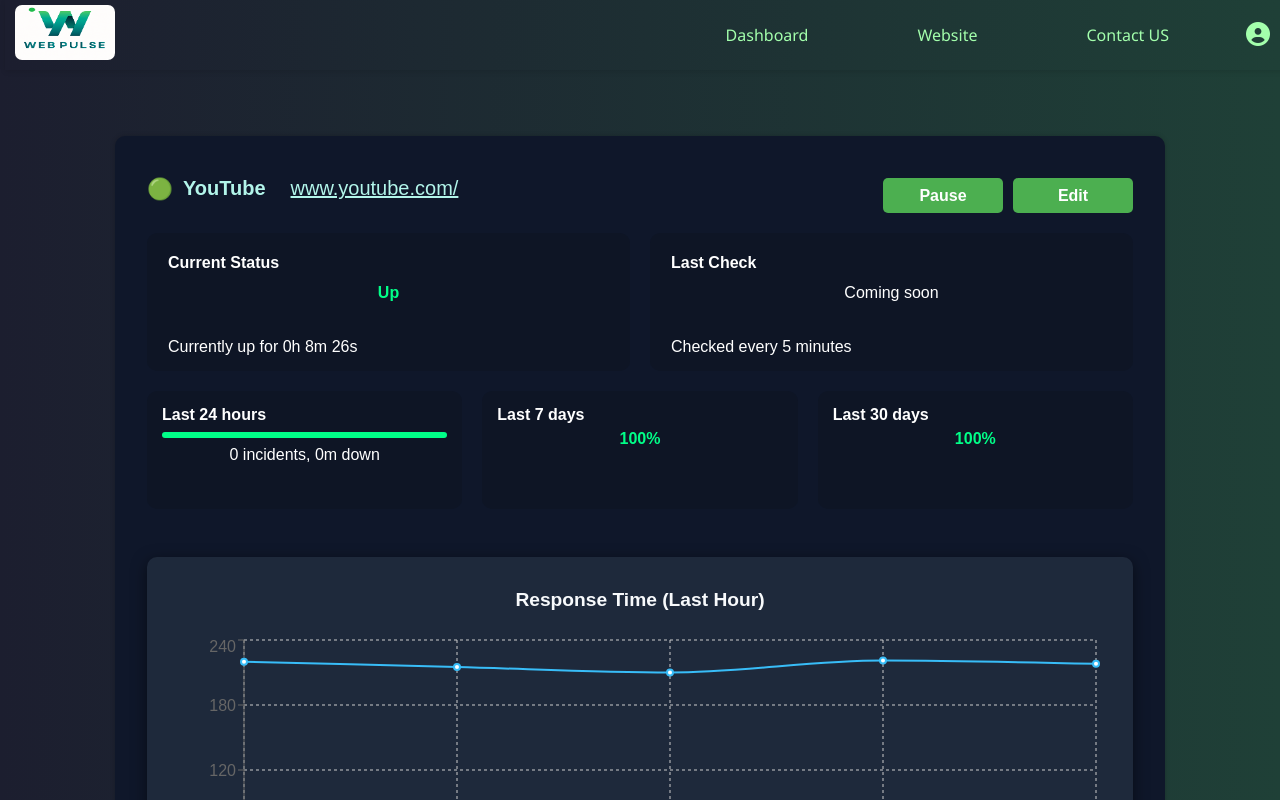
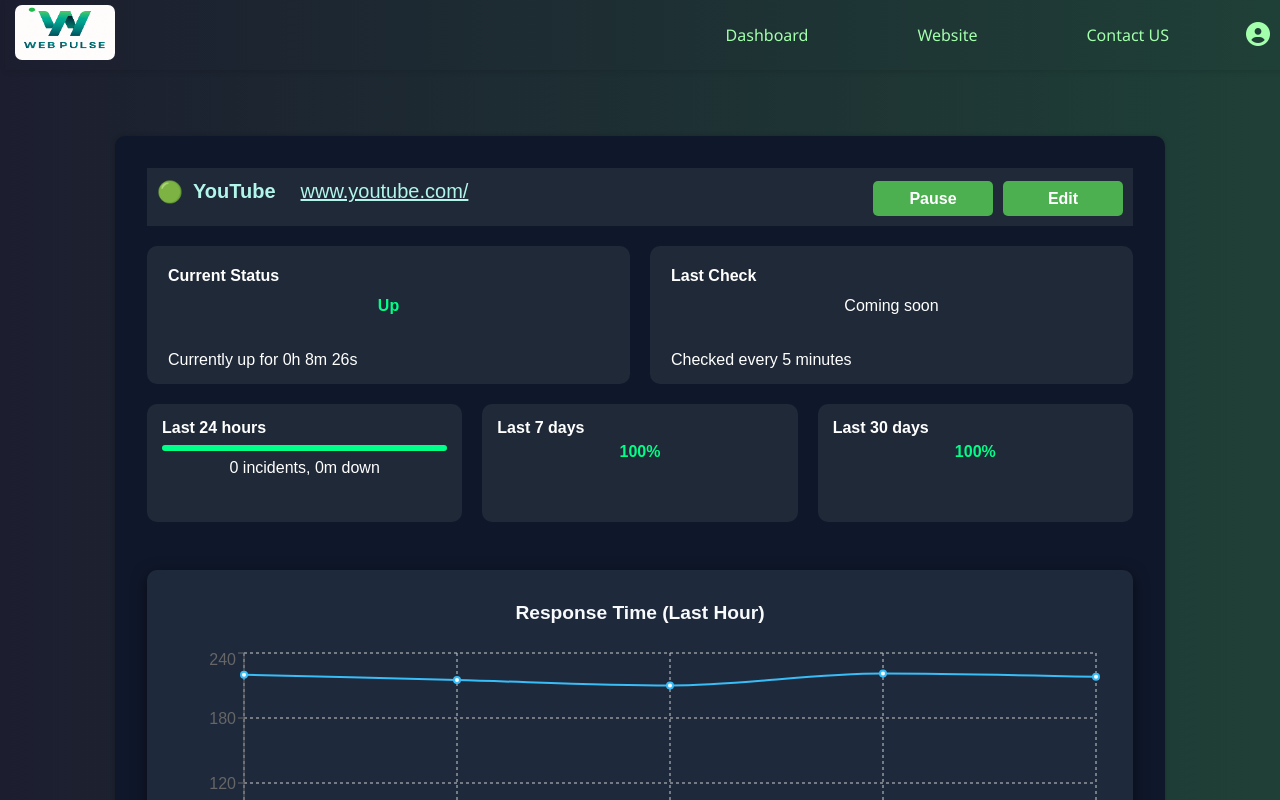
Before and after one commit to Dikshapanse/project_web_pulse, a React (Create React App) app: page /webDetail in a window 1280 px wide. Shown: the top 800 px of the page. Built offline with nearby package versions, Linux system fonts and the light colour scheme.

Commit message:
Update in Wbsite detail page

```diff
--- a/src/component/WebDetails/WebDetails.css
+++ b/src/component/WebDetails/WebDetails.css
@@ -16,7 +16,8 @@
 }
 
 .website-header {
-  background-color: #0f172a;
+  padding: 3px 10px 10px 10px;
+  background-color: #1f2937;
   display: flex;
   justify-content: space-between;
   align-items: center;
@@ -59,7 +60,7 @@
 }
 
 .status-card {
-  background-color: #0e1525;
+  background-color: #1f2937;
   padding: 15px;
   border-radius: 10px;
   flex: 1;
@@ -81,7 +82,7 @@
 }
 
 .uptime-card {
-  background-color: #0e1525;
+  background-color: #1f2937;
   padding: 15px;
   border-radius: 10px;
   flex: 1;
```
